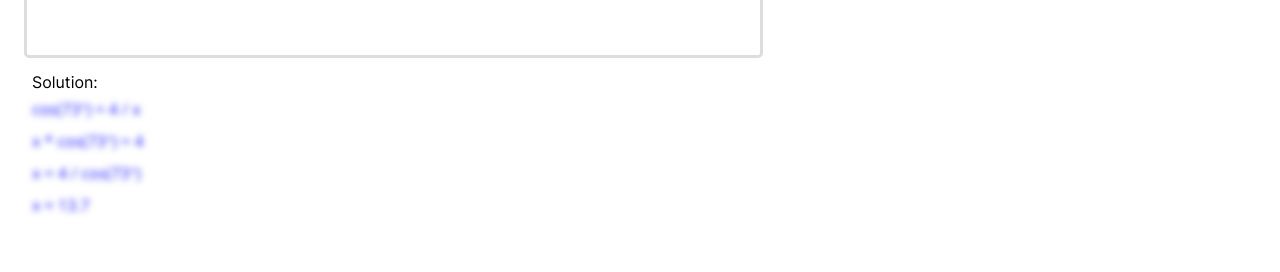
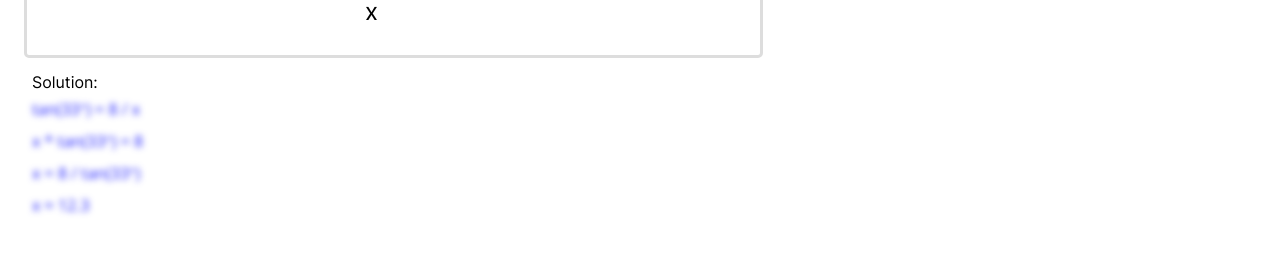
Before and after one commit to PixelatedLagg/MathInfo, a React (Create React App) app: page /interactive/basic-trigonometry in a window 1280 px wide. Shown: the part 676-948 px from the top of the page. Built offline with nearby package versions, Linux system fonts and the light colour scheme.

Commit message:
finally got side trig states working!

```diff
--- a/src/interactive/Basic-Trigonometry.js
+++ b/src/interactive/Basic-Trigonometry.js
@@ -1,4 +1,3 @@
-import { render } from 'react-dom';
 import '../index.css';
 import React, { useState, useEffect } from 'react';
 
@@ -10,152 +9,187 @@ function rad(angle) {
     return angle * (Math.PI / 180);
 }
 
-var angle1, angle2, sidea, sideb, sidec, calc, side, answer;
 
-function generate()
+function generate(_side, setSide)
 {
-    angle1 = "";
-    angle2 = "";
-    sidea = "";
-    sideb = "";
-    sidec = "";
-    calc = rand(1, 89);
-    side = rand(1, 25);
+    var calc = rand(1, 89), side = rand(1, 25);
     if (!Math.round(Math.random()))
     {
-        angle1 = `${calc}°`;
         switch (rand(0, 2))
         {
             case 0: //sin = b / c
                 if (!Math.round(Math.random()))
                 {
-                    sideb = side;
-                    sidec = "x";
-                    answer = (side / Math.sin(rad(calc))).toFixed(1);
-                    return (<strong id="solution" tabindex="0" dangerouslySetInnerHTML={{ __html: `sin(${calc}°) = ${side} / x<br>x * sin(${calc}°) = ${side}<br>x = ${side} / sin(${calc}°)<br>x ≈ ${answer}`}}></strong>);
+                    setSide({
+                        angle1: `${calc}°`,
+                        angle2: "",
+                        sidea: "",
+                        sideb: side,
+                        sidec: "x",
+                        answer: <strong id="solution" tabindex="0" dangerouslySetInnerHTML={{ __html: `sin(${calc}°) = ${side} / x<br>x * sin(${calc}°) = ${side}<br>x = ${side} / sin(${calc}°)<br>x ≈ ${(side / Math.sin(rad(calc))).toFixed(1)}`}}></strong>
+                    });
                 }
                 else
                 {
-                    sideb = "x";
-                    sidec = side;
-                    answer = (side * Math.sin(rad(calc))).toFixed(1);
-                    return (<strong id="solution" tabindex="0" dangerouslySetInnerHTML={{ __html: `sin(${calc}°) = x / ${side}<br>${side} * sin(${calc}°) = x<br>x ≈ ${answer}`}}></strong>);
+                    setSide({
+                        angle1: `${calc}°`,
+                        angle2: "",
+                        sidea: "",
+                        sideb: "x",
+                        sidec: side,
+                        answer: <strong id="solution" tabindex="0" dangerouslySetInnerHTML={{ __html: `sin(${calc}°) = x / ${side}<br>${side} * sin(${calc}°) = x<br>x ≈ ${(side * Math.sin(rad(calc))).toFixed(1)}`}}></strong>
+                    });
                 }
             case 1: //cos = a / c
                 if (!Math.round(Math.random()))
                 {
-                    sidea = side;
-                    sidec = "x";
-                    answer = (side / Math.cos(rad(calc))).toFixed(1);
-                    return (<strong id="solution" tabindex="0" dangerouslySetInnerHTML={{ __html: `cos(${calc}°) = ${side} / x<br>x * cos(${calc}°) = ${side}<br>x = ${side} / cos(${calc}°)<br>x ≈ ${answer}`}}></strong>);
+                    setSide({
+                        angle1: `${calc}°`,
+                        angle2: "",
+                        sideb: "",
+                        sidea: side,
+                        sidec: "x",
+                        answer: <strong id="solution" tabindex="0" dangerouslySetInnerHTML={{ __html: `cos(${calc}°) = ${side} / x<br>x * cos(${calc}°) = ${side}<br>x = ${side} / cos(${calc}°)<br>x ≈ ${(side / Math.cos(rad(calc))).toFixed(1)}`}}></strong>
+                    });
                 }
                 else
                 {
-                    sidea = "x";
-                    sidec = side;
-                    answer = (side * Math.cos(rad(calc))).toFixed(1);
-                    return (<strong id="solution" tabindex="0" dangerouslySetInnerHTML={{ __html: `cos(${calc}°) = x / ${side}<br>${side} * cos(${calc}°) = x<br>x ≈ ${answer}`}}></strong>);
+                    setSide({
+                        angle1: `${calc}°`,
+                        angle2: "",
+                        sideb: "",
+                        sidea: "x",
+                        sidec: side,
+                        answer: <strong id="solution" tabindex="0" dangerouslySetInnerHTML={{ __html: `cos(${calc}°) = x / ${side}<br>${side} * cos(${calc}°) = x<br>x ≈ ${(side * Math.cos(rad(calc))).toFixed(1)}`}}></strong>
+                    });
                 }
             case 2: //tan = b / a
                 if (!Math.round(Math.random()))
                 {
-                    sideb = side;
-                    sidea = "x";
-                    answer = (side / Math.tan(rad(calc))).toFixed(1);
-                    return (<strong id="solution" tabindex="0" dangerouslySetInnerHTML={{ __html: `tan(${calc}°) = ${side} / x<br>x * tan(${calc}°) = ${side}<br>x = ${side} / tan(${calc}°)<br>x ≈ ${answer}`}}></strong>);
+                    setSide({
+                        angle1: `${calc}°`,
+                        angle2: "",
+                        sidec: "",
+                        sideb: side,
+                        sidea: "x",
+                        answer: <strong id="solution" tabindex="0" dangerouslySetInnerHTML={{ __html: `tan(${calc}°) = ${side} / x<br>x * tan(${calc}°) = ${side}<br>x = ${side} / tan(${calc}°)<br>x ≈ ${(side / Math.tan(rad(calc))).toFixed(1)}`}}></strong>
+                    });
                 }
                 else
                 {
-                    sideb = "x";
-                    sidea = side;
-                    answer = (side * Math.tan(rad(calc))).toFixed(1);
-                    return (<strong id="solution" tabindex="0" dangerouslySetInnerHTML={{ __html: `tan(${calc}°) = x / ${side}<br>${side} * tan(${calc}°) = x<br>x ≈ ${answer}`}}></strong>);
+                    setSide({
+                        angle1: `${calc}°`,
+                        angle2: "",
+                        sidec: "",
+                        sideb: "x",
+                        sidea: side,
+                        answer: <strong id="solution" tabindex="0" dangerouslySetInnerHTML={{ __html: `tan(${calc}°) = x / ${side}<br>${side} * tan(${calc}°) = x<br>x ≈ ${(side * Math.tan(rad(calc))).toFixed(1)}`}}></strong>
+                    });
                 }
         }
     }
     else
     {
-        angle2 = `${calc}°`;
         switch (rand(0, 2))
         {
             case 0: //sin = a / c
                 if (!Math.round(Math.random()))
                 {
-                    sidea = side;
-                    sidec = "x";
-                    answer = (side / Math.sin(rad(calc))).toFixed(1);
-                    return (<strong id="solution" tabindex="0" dangerouslySetInnerHTML={{ __html: `sin(${calc}°) = ${side} / x<br>x * sin(${calc}°) = ${side}<br>x = ${side} / sin(${calc}°)<br>x ≈ ${answer}`}}></strong>);
+                    setSide({
+                        angle2: `${calc}°`,
+                        angle1: "",
+                        sideb: "",
+                        sidea: side,
+                        sidec: "x",
+                        answer: <strong id="solution" tabindex="0" dangerouslySetInnerHTML={{ __html: `sin(${calc}°) = ${side} / x<br>x * sin(${calc}°) = ${side}<br>x = ${side} / sin(${calc}°)<br>x ≈ ${(side / Math.sin(rad(calc))).toFixed(1)}`}}></strong>
+                    });
                 }
                 else
                 {
-                    sidea = "x";
-                    sidec = side;
-                    answer = (side * Math.sin(rad(calc))).toFixed(1);
-                    return (<strong id="solution" tabindex="0" dangerouslySetInnerHTML={{ __html: `sin(${calc}°) = x / ${side}<br>${side} * sin(${calc}°) = x<br>x ≈ ${answer}`}}></strong>);
+                    setSide({
+                        angle2: `${calc}°`,
+                        angle1: "",
+                        sideb: "",
+                        sidea: "x",
+                        sidec: side,
+                        answer: <strong id="solution" tabindex="0" dangerouslySetInnerHTML={{ __html: `sin(${calc}°) = x / ${side}<br>${side} * sin(${calc}°) = x<br>x ≈ ${(side * Math.sin(rad(calc))).toFixed(1)}`}}></strong>
+                    });
                 }
             case 1: //cos = b / c
                 if (!Math.round(Math.random()))
                 {
-                    sideb = side;
-                    sidec = "x";
-                    answer = (side / Math.cos(rad(calc))).toFixed(1);
-                    return (<strong id="solution" tabindex="0" dangerouslySetInnerHTML={{ __html: `cos(${calc}°) = ${side} / x<br>x * cos(${calc}°) = ${side}<br>x = ${side} / cos(${calc}°)<br>x ≈ ${answer}`}}></strong>);
+                    setSide({
+                        angle2: `${calc}°`,
+                        angle1: "",
+                        sidea: "",
+                        sideb: side,
+                        sidec: "x",
+                        answer: <strong id="solution" tabindex="0" dangerouslySetInnerHTML={{ __html: `cos(${calc}°) = ${side} / x<br>x * cos(${calc}°) = ${side}<br>x = ${side} / cos(${calc}°)<br>x ≈ ${(side / Math.cos(rad(calc))).toFixed(1)}`}}></strong>
+                    });
                 }
                 else
                 {
-                    sideb = "x";
-                    sidec = side;
-                    answer = (side * Math.cos(rad(calc))).toFixed(1);
-                    return (<strong id="solution" tabindex="0" dangerouslySetInnerHTML={{ __html: `cos(${calc}°) = x / ${side}<br>${side} * cos(${calc}°) = x<br>x ≈ ${answer}`}}></strong>);
+                    setSide({
+                        angle2: `${calc}°`,
+                        angle1: "",
+                        sidea: "",
+                        sideb: "x",
+                        sidec: side,
+                        answer: <strong id="solution" tabindex="0" dangerouslySetInnerHTML={{ __html: `cos(${calc}°) = x / ${side}<br>${side} * cos(${calc}°) = x<br>x ≈ ${(side * Math.cos(rad(calc))).toFixed(1)}`}}></strong>
+                    });
                 }
             case 2: //tan = a / b
                 if (!Math.round(Math.random()))
                 {
-                    sidea = side;
-                    sideb = "x";
-                    answer = (side / Math.tan(rad(calc))).toFixed(1);
-                    return (<strong id="solution" tabindex="0" dangerouslySetInnerHTML={{ __html: `tan(${calc}°) = ${side} / x<br>x * tan(${calc}°) = ${side}<br>x = ${side} / tan(${calc}°)<br>x ≈ ${answer}`}}></strong>);
+                    setSide({
+                        angle2: `${calc}°`,
+                        angle1: "",
+                        sidec: "",
+                        sidea: side,
+                        sideb: "x",
+                        answer: <strong id="solution" tabindex="0" dangerouslySetInnerHTML={{ __html: `tan(${calc}°) = ${side} / x<br>x * tan(${calc}°) = ${side}<br>x = ${side} / tan(${calc}°)<br>x ≈ ${(side / Math.tan(rad(calc))).toFixed(1)}`}}></strong>
+                    });
                 }
                 else
                 {
-                    sidea = "x";
-                    sideb = side;
-                    answer = (side * Math.tan(rad(calc))).toFixed(1);
-                    return (<strong id="solution" tabindex="0" dangerouslySetInnerHTML={{ __html: `tan(${calc}°) = x / ${side}<br>${side} * tan(${calc}°) = x<br>x ≈ ${answer}`}}></strong>);
+                    setSide({
+                        angle2: `${calc}°`,
+                        angle1: "",
+                        sidec: "",
+                        sidea: "x",
+                        sideb: side,
+                        answer: <strong id="solution" tabindex="0" dangerouslySetInnerHTML={{ __html: `tan(${calc}°) = x / ${side}<br>${side} * tan(${calc}°) = x<br>x ≈ ${(side * Math.tan(rad(calc))).toFixed(1)}`}}></strong>
+                    });
                 }
         }
     }
 }
 
-function SideTrigonometry()
-{
-    var solution = generate();
-    return (
-        <div className="text">
-            <h1>Solve for Side</h1>
-            <button type="button" className='interactive-button' tabindex="0">Generate New Problem</button>
-            <svg width="500" height="500" xmlns="http://www.w3.org/2000/svg" viewBox="0 0 500 500" preserveAspectRatio="xMidYMid meet">
-                <text id="sidea" xmlSpace="preserve" textAnchor="middle" fontSize="24" fontFamily="serif" strokeWidth="0" stroke="#000" fill="#000" y="255" x="40">{sidea}</text>
-                <text id="sideb" xmlSpace="preserve" textAnchor="middle" fontSize="24" fontFamily="serif" strokeWidth="0" stroke="#000" fill="#000" y="465" x="228">{sideb}</text>
-                <text id="sidec" xmlSpace="preserve" textAnchor="middle" fontSize="24" fontFamily="serif" strokeWidth="0" stroke="#000" fill="#000" y="233" x="259">{sidec}</text>
-                <text stroke="#000" id="angle1" xmlSpace="preserve" textAnchor="middle" fontSize="24" fontFamily="serif" strokeWidth="0" fill="#000" y="136" x="90">{angle1}</text>
-                <text id="angle2" xmlSpace="preserve" textAnchor="middle" fontSize="24" fontFamily="serif" strokeWidth="0" stroke="#000" fill="#000" y="426" x="380">{angle2}</text>
-                <path d="m62,438l0,-376l376,376l-376,0z" strokeWidth="5" stroke="#000" fillOpacity="0" fill="#000"/>
-                <path d="m62.425,401.205l35,0l0,35l-35,0l0,-35z" strokeWidth="2" stroke="#000" fillOpacity="0" fill="#000"/>
-            </svg>
-            <p style={{marginTop: "8px", marginLeft: "8px"}}>Solution:{solution}</p>
-        </div>
-        );
-}
-
 export default function Trigonometry(props) {
+    const [_side, setSide] = useState(0);
     document.title = "Basic Trigonometry";
     props.onSetNames("Interactive Basic*Trigonometry");
     props.onSetLinks("/interactive /interactive/basic-trigonometry");
+    useEffect(() => {
+        generate(_side, setSide);
+    }, []);
     return (
         <div className='content'>
             <div className='section'>
-                <SideTrigonometry />
+                <div className="text">
+                    <h1>Solve for Side</h1>
+                    <button type="button" className='interactive-button' tabindex="0" onClick={() => generate(_side, setSide)}>Generate New Problem</button>
+                    <svg width="500" height="500" xmlns="http://www.w3.org/2000/svg" viewBox="0 0 500 500" preserveAspectRatio="xMidYMid meet">
+                        <text id="sidea" xmlSpace="preserve" textAnchor="middle" fontSize="24" fontFamily="serif" strokeWidth="0" stroke="#000" fill="#000" y="255" x="40">{_side.sidea}</text>
+                        <text id="sideb" xmlSpace="preserve" textAnchor="middle" fontSize="24" fontFamily="serif" strokeWidth="0" stroke="#000" fill="#000" y="465" x="228">{_side.sideb}</text>
+                        <text id="sidec" xmlSpace="preserve" textAnchor="middle" fontSize="24" fontFamily="serif" strokeWidth="0" stroke="#000" fill="#000" y="233" x="259">{_side.sidec}</text>
+                        <text stroke="#000" id="angle1" xmlSpace="preserve" textAnchor="middle" fontSize="24" fontFamily="serif" strokeWidth="0" fill="#000" y="136" x="90">{_side.angle1}</text>
+                        <text id="angle2" xmlSpace="preserve" textAnchor="middle" fontSize="24" fontFamily="serif" strokeWidth="0" stroke="#000" fill="#000" y="426" x="380">{_side.angle2}</text>
+                        <path d="m62,438l0,-376l376,376l-376,0z" strokeWidth="5" stroke="#000" fillOpacity="0" fill="#000"/>
+                        <path d="m62.425,401.205l35,0l0,35l-35,0l0,-35z" strokeWidth="2" stroke="#000" fillOpacity="0" fill="#000"/>
+                    </svg>
+                    <p style={{marginTop: "8px", marginLeft: "8px"}}>Solution:{_side.answer}</p>
+                </div>
                 <div className='media'>
                     <div className='image'>
                         <img src='/imgs/Trigonometry/1_3.png' alt='All 6 trigonometric functions of an angle on a triangle of side lengths 5, 4, and 3.'></img>
```
Also changed, not shown: 1 other file (tests, documents, lock files or other folders).
